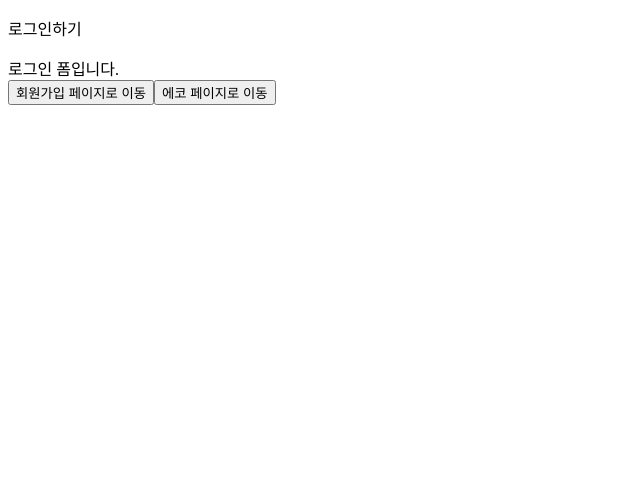
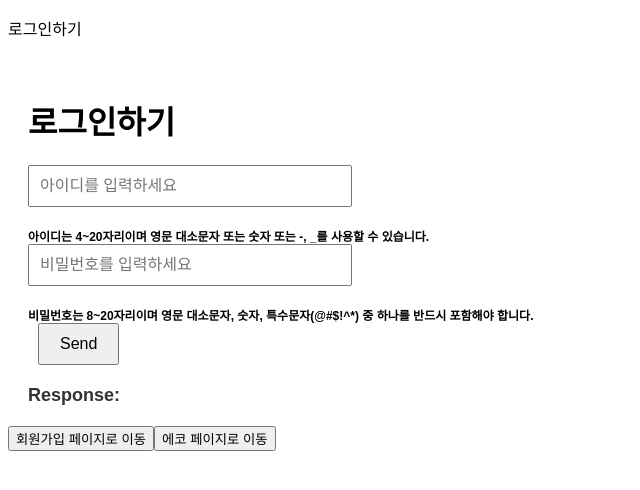
Before and after one commit to wafflestudio/internhasha-web, a React (Vite) app: page / in a window 1280 px wide. Shown: the top 490 px of the page, without its empty margins (0-640 px from the left). Built offline with nearby package versions, Linux system fonts and the light colour scheme; no server answers.

Commit message:
✨ 로컬 로그인 페이지 생성

```diff
--- a/src/pages/LandingPage/LogInForm.tsx
+++ b/src/pages/LandingPage/LogInForm.tsx
@@ -1,3 +1,115 @@
+import { useMutation } from '@tanstack/react-query';
+import { useState } from 'react';
+
+import { authPresentation } from '@/presentation/authPresentation';
+import { useGuardContext } from '@/shared/context/hooks';
+import { ServiceContext } from '@/shared/context/ServiceContext';
+import { useRouteNavigation } from '@/shared/route/useRouteNavigation';
+
 export const LogInForm = () => {
-  return <div>로그인 폼입니다.</div>;
+  const { LocalSignIn, responseMessage, isPending } = useSignIn();
+  const { email, password } = authPresentation.useValidator();
+
+  const onSubmit = () => {
+    if (!email.isError && !password.isError) {
+      LocalSignIn({
+        email: email.value,
+        password: password.value,
+      });
+    }
+  };
+
+  return (
+    <div style={{ padding: '20px', fontFamily: 'Arial, sans-serif' }}>
+      <h1>로그인하기</h1>
+      <form
+        id="signInForm"
+        onSubmit={(event) => {
+          event.preventDefault();
+          onSubmit();
+        }}
+      >
+        <input
+          id="email"
+          type="text"
+          value={email.value}
+          onChange={(e) => {
+            email.onChange(e.target.value);
+          }}
+          placeholder="아이디를 입력하세요"
+          disabled={isPending}
+          style={{ padding: '10px', width: '300px', fontSize: '16px' }}
+        />
+        {email.isError && (
+          <div style={{ marginTop: '20px', fontSize: '12px', color: 'black' }}>
+            <strong>
+              아이디는 4~20자리이며 영문 대소문자 또는 숫자 또는 -, _를 사용할
+              수 있습니다.
+            </strong>
+          </div>
+        )}
+        <input
+          id="password"
+          type="password"
+          value={password.value}
+          onChange={(e) => {
+            password.onChange(e.target.value);
+          }}
+          placeholder="비밀번호를 입력하세요"
+          disabled={isPending}
+          style={{ padding: '10px', width: '300px', fontSize: '16px' }}
+        />
+        {password.isError && (
+          <div style={{ marginTop: '20px', fontSize: '12px', color: 'black' }}>
+            <strong>
+              비밀번호는 8~20자리이며 영문 대소문자, 숫자, 특수문자(@#$!^*) 중
+              하나를 반드시 포함해야 합니다.
+            </strong>
+          </div>
+        )}
+        <button
+          type="submit"
+          form="signInForm"
+          style={{
+            padding: '10px 20px',
+            marginLeft: '10px',
+            fontSize: '16px',
+            cursor: 'pointer',
+          }}
+          disabled={isPending}
+        >
+          Send
+        </button>
+      </form>
+      <div style={{ marginTop: '20px', fontSize: '18px', color: '#333' }}>
+        <strong>Response:</strong> {responseMessage}
+      </div>
+    </div>
+  );
 };
+
+const useSignIn = () => {
+  const { authService } = useGuardContext(ServiceContext);
+  const [responseMessage, setResponseMessage] = useState('');
+  const { toMain } = useRouteNavigation();
+
+  const { mutate: LocalSignIn, isPending } = useMutation({
+    mutationFn: ({ email, password }: { email: string; password: string }) => {
+      return authService.localSignIn({ email, password });
+    },
+    onSuccess: (response) => {
+      if (response.type === 'success') {
+        toMain();
+      } else {
+        setResponseMessage(response.message);
+      }
+    },
+    onError: () => {
+      setResponseMessage(
+        '회원가입에 실패했습니다. 잠시 후에 다시 실행해주세요.',
+      );
+    },
+  });
+
+  return { LocalSignIn, responseMessage, isPending };
+};
--- a/src/pages/SignUpPage/SignUpForm.tsx
+++ b/src/pages/SignUpPage/SignUpForm.tsx
@@ -8,12 +8,22 @@ import { useRouteNavigation } from '@/shared/route/useRouteNavigation';
 
 export const SignUpForm = () => {
   const { LocalSignUp, responseMessage, isPending } = useSignUp();
-  const { input: id } = authPresentation.useIdValidator();
-  const { input: password } = authPresentation.usePasswordValidator();
+  const { email, password, name, phoneNumber } =
+    authPresentation.useValidator();
 
   const onSubmit = () => {
-    if (!id.isError && !password.isError) {
-      LocalSignUp({ id: id.value, password: password.value });
+    if (
+      !email.isError &&
+      !password.isError &&
+      !name.isError &&
+      !phoneNumber.isError
+    ) {
+      LocalSignUp({
+        name: name.value,
+        email: email.value,
+        phoneNumber: phoneNumber.value,
+        password: password.value,
+      });
     }
   };
 
@@ -21,29 +31,26 @@ export const SignUpForm = () => {
     <div style={{ padding: '20px', fontFamily: 'Arial, sans-serif' }}>
       <h1>회원가입하기</h1>
       <form
-        id="signInForm"
+        id="signUpForm"
         onSubmit={(event) => {
           event.preventDefault();
           onSubmit();
         }}
       >
         <input
-          id="id"
+          id="email"
           type="text"
-          value={id.value}
+          value={email.value}
           onChange={(e) => {
-            id.onChange(e.target.value);
+            email.onChange(e.target.value);
           }}
-          placeholder="아이디를 입력하세요"
+          placeholder="스누 메일을 입력하세요"
           disabled={isPending}
           style={{ padding: '10px', width: '300px', fontSize: '16px' }}
         />
-        {id.isError && (
+        {email.isError && (
           <div style={{ marginTop: '20px', fontSize: '12px', color: 'black' }}>
-            <strong>
-              아이디는 4~20자리이며 영문 대소문자 또는 숫자 또는 -, _를 사용할
-              수 있습니다.
-            </strong>
+            <strong>snu.ac.kr로 끝나는 메일을 작성해주세요.</strong>
           </div>
         )}
         <input
@@ -65,9 +72,44 @@ export const SignUpForm = () => {
             </strong>
           </div>
         )}
+        <input
+          id="name"
+          type="text"
+          value={name.value}
+          onChange={(e) => {
+            name.onChange(e.target.value);
+          }}
+          placeholder="아이디를 입력하세요"
+          disabled={isPending}
+          style={{ padding: '10px', width: '300px', fontSize: '16px' }}
+        />
+        {name.isError && (
+          <div style={{ marginTop: '20px', fontSize: '12px', color: 'black' }}>
+            <strong>
+              아이디는 4~20자리이며 영문 대소문자 또는 숫자 또는 -, _를 사용할
+              수 있습니다.
+            </strong>
+          </div>
+        )}
+        <input
+          id="phoneNumber"
+          type="text"
+          value={phoneNumber.value}
+          onChange={(e) => {
+            phoneNumber.onChange(e.target.value);
+          }}
+          placeholder="전화번호를 입력하세요"
+          disabled={isPending}
+          style={{ padding: '10px', width: '300px', fontSize: '16px' }}
+        />
+        {phoneNumber.isError && (
+          <div style={{ marginTop: '20px', fontSize: '12px', color: 'black' }}>
+            <strong>전화번호는 010-1111-1111의 형태로 작성해주세요.</strong>
+          </div>
+        )}
         <button
           type="submit"
-          form="signInForm"
+          form="signUpForm"
           style={{
             padding: '10px 20px',
             marginLeft: '10px',
@@ -92,8 +134,18 @@ const useSignUp = () => {
   const { toMain } = useRouteNavigation();
 
   const { mutate: LocalSignUp, isPending } = useMutation({
-    mutationFn: ({ id, password }: { id: string; password: string }) => {
-      return authService.localSignIn({ id, password });
+    mutationFn: ({
+      name,
+      email,
+      phoneNumber,
+      password,
+    }: {
+      name: string;
+      email: string;
+      password: string;
+      phoneNumber: string;
+    }) => {
+      return authService.localSignUp({ name, email, phoneNumber, password });
     },
     onSuccess: (response) => {
       if (response.type === 'success') {
--- a/src/presentation/authPresentation.ts
+++ b/src/presentation/authPresentation.ts
@@ -7,42 +7,63 @@ type StringInput = {
 };
 
 type AuthPresentation = {
-  useIdValidator(): { input: StringInput };
-  usePasswordValidator(): { input: StringInput };
+  useValidator(): {
+    email: StringInput;
+    password: StringInput;
+    name: StringInput;
+    phoneNumber: StringInput;
+  };
 };
 
-const ID_REGEX = /^[a-zA-Z][a-zA-Z0-9_-]{4,19}$/;
+const EMAIL_REGEX = /^[a-zA-Z0-9._%+-]+@snu\.ac\.kr$/;
 const PASSWORD_REGEX =
   /^(?=.*[a-z])(?=.*[A-Z])(?=.*\d)(?=.*[@#$!^*])[A-Za-z\d@#$!^*]{8,20}$/;
+const NAME_REGEX = /^[a-zA-Z][a-zA-Z0-9_-]{4,19}$/;
+const PHONE_NUMBER_REGEX = /^(0\d{1,2})-?\d{3,4}-?\d{4}$/;
 
 export const authPresentation: AuthPresentation = {
-  useIdValidator: () => {
-    const [id, setId] = useState('');
+  useValidator: () => {
+    const [email, setEmail] = useState('');
+    const [password, setPassword] = useState('');
+    const [name, setName] = useState('');
+    const [phoneNumber, setPhoneNumber] = useState('');
 
-    const handleChange = (input: string) => {
-      setId(input);
+    const handleEmailChange = (input: string) => {
+      setEmail(input);
+    };
+
+    const handlePasswordChange = (input: string) => {
+      setPassword(input);
+    };
+
+    const handleNameChange = (input: string) => {
+      setName(input);
+    };
+
+    const handlePhoneNumberChange = (input: string) => {
+      setPhoneNumber(input);
     };
 
     return {
-      input: {
-        isError: !ID_REGEX.test(id),
-        value: id,
-        onChange: handleChange,
+      email: {
+        isError: !EMAIL_REGEX.test(email),
+        value: email,
+        onChange: handleEmailChange,
       },
-    };
-  },
-  usePasswordValidator: () => {
-    const [password, setPassword] = useState('');
-
-    const handleChange = (input: string) => {
-      setPassword(input);
-    };
-
-    return {
-      input: {
+      password: {
         isError: !PASSWORD_REGEX.test(password),
         value: password,
-        onChange: handleChange,
+        onChange: handlePasswordChange,
+      },
+      name: {
+        isError: !NAME_REGEX.test(name),
+        value: name,
+        onChange: handleNameChange,
+      },
+      phoneNumber: {
+        isError: !PHONE_NUMBER_REGEX.test(name),
+        value: phoneNumber,
+        onChange: handlePhoneNumberChange,
       },
     };
   },
--- a/src/service/authService.ts
+++ b/src/service/authService.ts
@@ -5,13 +5,28 @@ import type { TokenLocalStorage } from '@/shared/token/localstorage';
 import type { TokenState } from '@/shared/token/state';
 
 export type AuthService = {
-  localSignIn({
-    id,
+  localSignUp({
+    name,
+    email,
+    phoneNumber,
     password,
   }: {
-    id: string;
+    name: string;
+    email: string;
+    phoneNumber: string;
     password: string;
-  }): ServiceResponse<User & { accessToken: string; refreshToken: string }>;
+  }): ServiceResponse<Omit<User, 'password'>>;
+  localSignIn({
+    email,
+    password,
+  }: {
+    email: string;
+    password: string;
+  }): ServiceResponse<{
+    userResponse: Omit<User, 'password'>;
+    accessToken: string;
+    refreshToken: string;
+  }>;
 };
 
 export const implAuthService = ({
@@ -23,15 +38,33 @@ export const implAuthService = ({
   tokenLocalStorage: TokenLocalStorage;
   tokenState: TokenState;
 }): AuthService => ({
-  localSignIn: async ({ id, password }) => {
-    const body = { id, password };
+  localSignUp: async ({ name, email, phoneNumber, password }) => {
+    const body = { name, email, phoneNumber, password, authProvider: 'LOCAL' };
     const { status, data } = await apis['POST /signup']({ body });
+
+    if (status === 200) {
+      return {
+        type: 'success',
+        data,
+      };
+    }
+    return { type: 'error', message: data.error };
+  },
+  localSignIn: async ({
+    email,
+    password,
+  }: {
+    email: string;
+    password: string;
+  }) => {
+    const body = { email, password, authProvider: 'LOCAL' };
+    const { status, data } = await apis['POST /signin']({ body });
 
     if (status === 200) {
       const token = data.accessToken;
 
+      tokenLocalStorage.setToken({ token });
       tokenState.setToken({ token });
-      tokenLocalStorage.setToken({ token });
 
       return {
         type: 'success',
--- a/src/shared/api/api.ts
+++ b/src/shared/api/api.ts
@@ -6,9 +6,11 @@ import type {
 } from '@/shared/api/entities/params';
 import type {
   EchoParams,
+  LocalSignInRequest,
   LocalSignUpRequest,
   PretotypeUserSubmitDto,
   PretotypeUserSubmitRequest,
+  SignInResponse,
   SignUpResponse,
 } from '@/shared/api/entities/schemas';
 
@@ -47,6 +49,12 @@ export const getApis = ({ callWithToken, callWithoutToken }: GetApisProps) =>
         path: 'signup',
         body,
       }),
+    'POST /signin': ({ body }: { body: LocalSignInRequest }) =>
+      callWithoutToken<SuccessResponse<SignInResponse>>({
+        method: 'POST',
+        path: 'signin',
+        body,
+      }),
     'GET /pretotype/mock': ({ token }: { token: string }) =>
       callWithToken<SuccessResponse<PretotypeUserSubmitDto[]>>({
         method: 'GET',
```
Also changed, not shown: src/entities/user.ts (+5 -2 lines), src/shared/api/entities/schemas.ts (+24 -4 lines).
